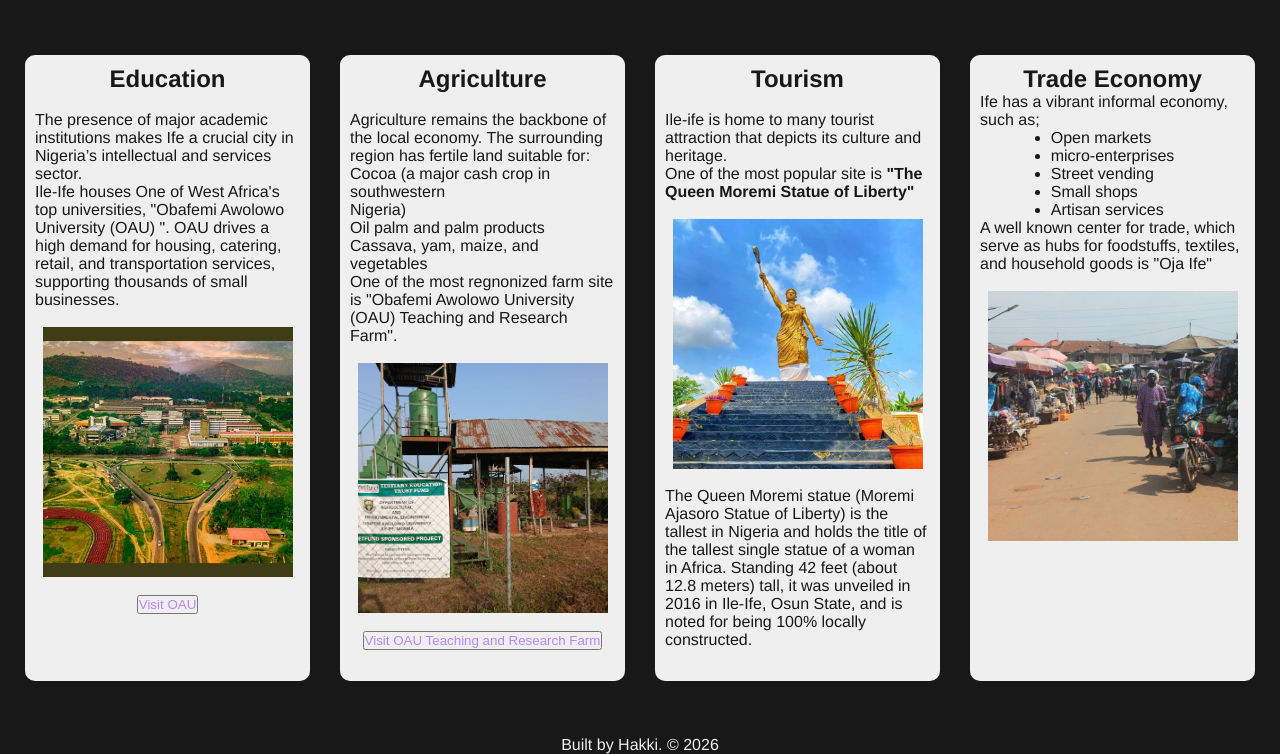
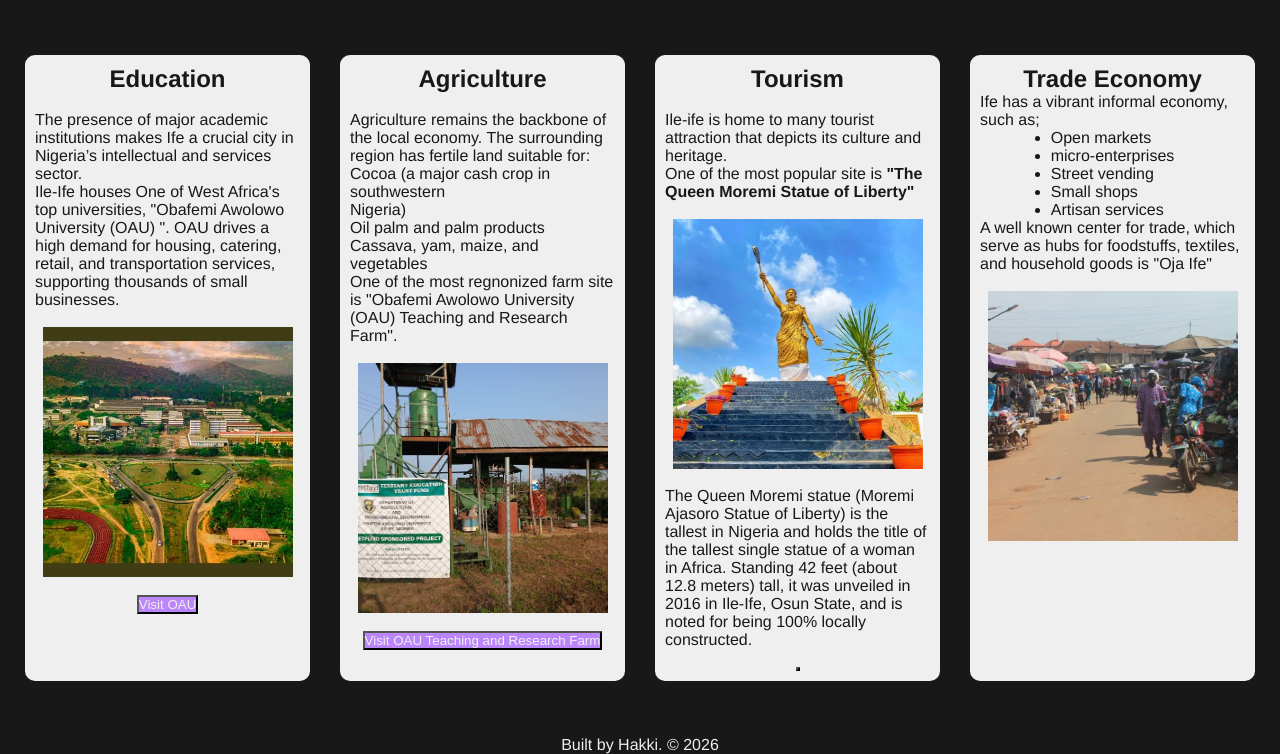
Before and after one commit to Anazopureo/New_Gen_Week_Two, a plain HTML site: page index.html in a window 1280 px wide. Shown: the part 700-1454 px from the top of the page. Drawn offline with Linux system fonts and the light colour scheme.

Commit message:
styled buttons

```diff
--- a/index.html
+++ b/index.html
@@ -48,7 +48,7 @@
                 <br/>
                 <img src="palm_oil_plant.jpg"/>
                 <br/>
-                <button class="btn"><a href="">Visit OAU Teaching and Research Farm</a></button>
+                <button><a href="">Visit OAU Teaching and Research Farm</a></button>
             </article>
 
             <article class="city-card card3">
--- a/styles.css
+++ b/styles.css
@@ -131,9 +131,21 @@ section.card-grid{
 
 .city-card a{
     text-decoration: none;
-    color: var(--accentcolor)
+    color: var(--secondarycolor)
 
 }
+
+.city-card button{
+    background-color: var(--accentcolor);
+    size: 105%;
+    transition: transform 1s;
+}
+
+.city-card :hover{
+    transform: scale(1.1);
+    color: purple;
+}
+
 
 
 footer {
```
